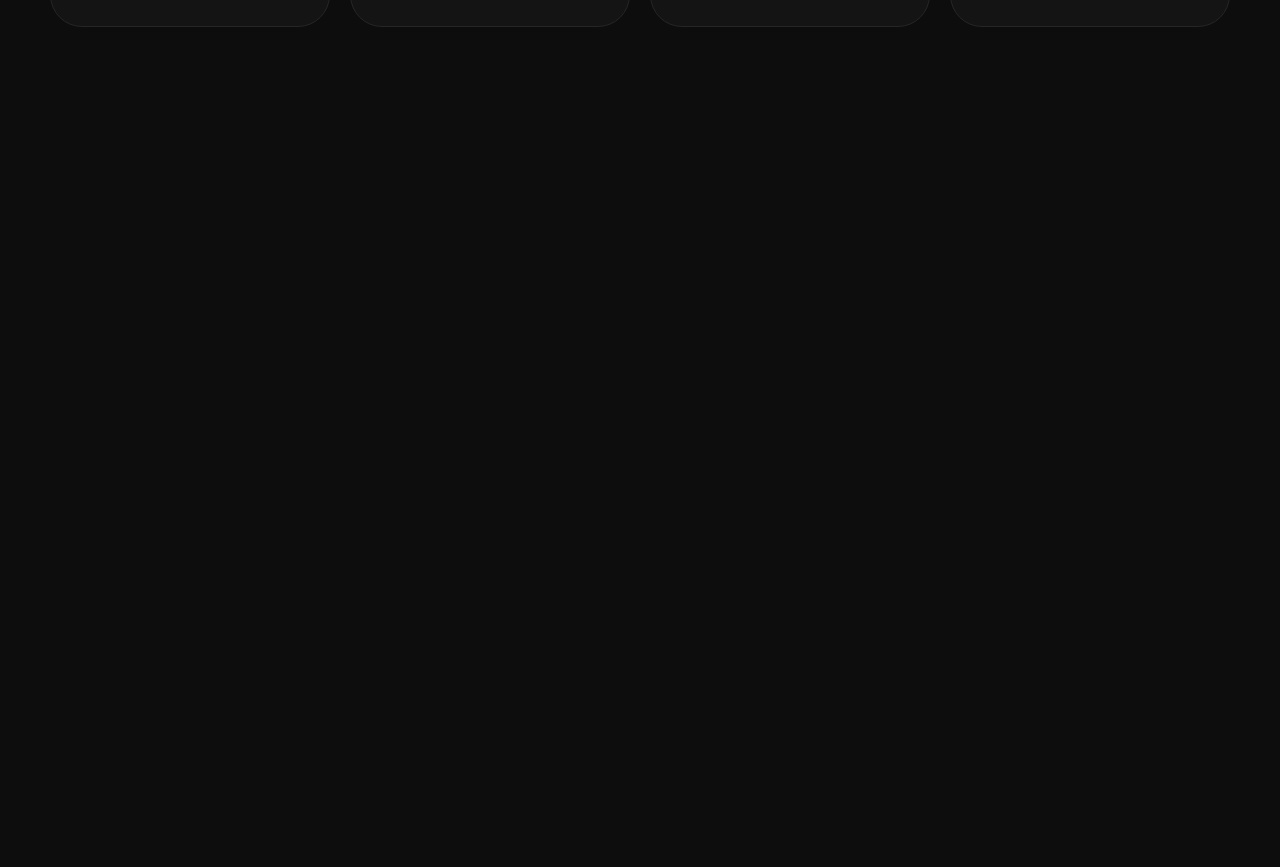
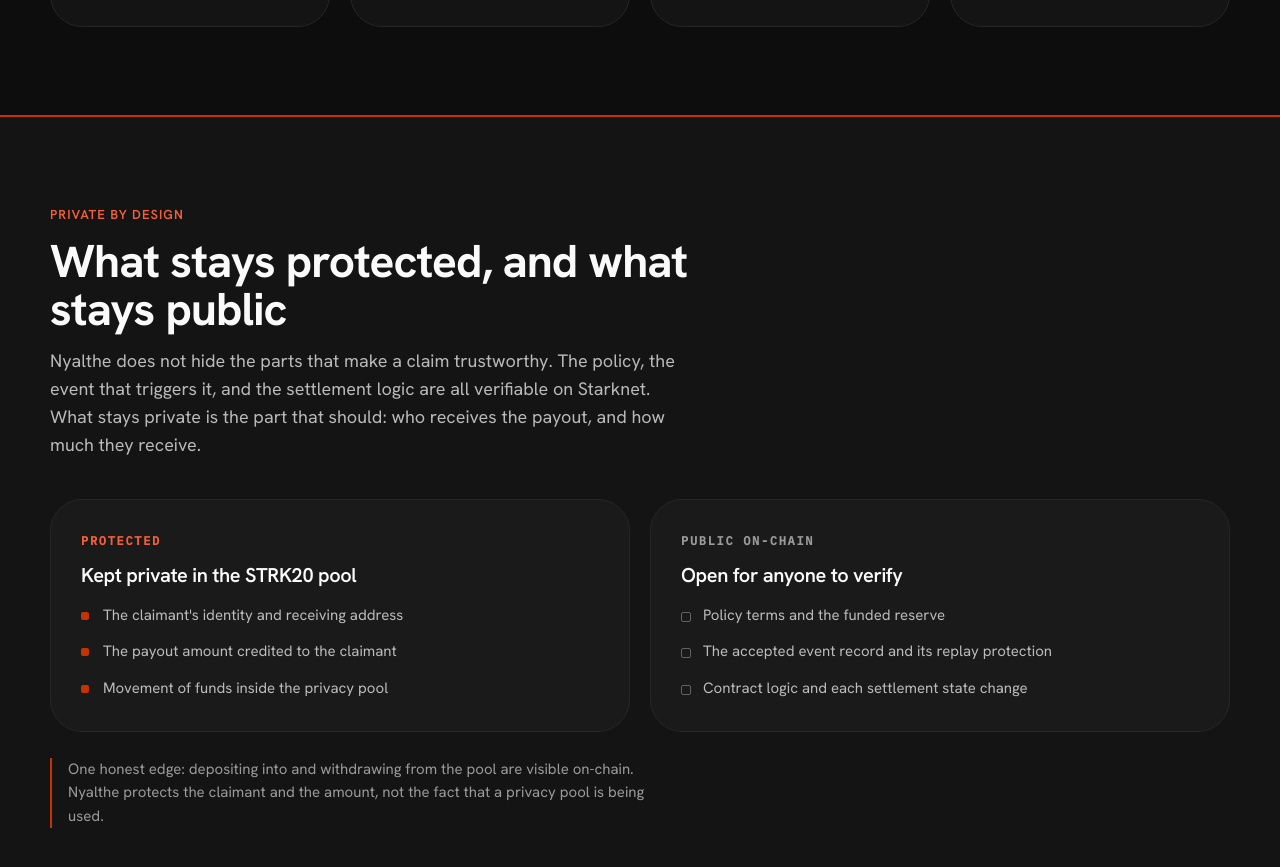
Before and after one commit to mystiquemide/nyalthe, a Next.js app: page / in a window 1280 px wide. Shown: the part 1412-2279 px from the top of the page. Before the commit the page ends 1527 px from the top, so only its background shows below. Built offline with nearby package versions, Linux system fonts and the light colour scheme.

Commit message:
Add private by design section

```diff
--- /dev/null
+++ b/src/app/components/site/PrivateByDesign.module.css
@@ -0,0 +1,128 @@
+.section {
+  background: var(--panel);
+  border-top: 2px solid var(--aqua);
+  padding: 88px var(--gutter);
+}
+
+.inner {
+  max-width: var(--maxw);
+  margin: 0 auto;
+}
+
+.head {
+  max-width: 720px;
+  margin-bottom: 40px;
+}
+
+.eyebrow {
+  font-size: 13px;
+  font-weight: 600;
+  letter-spacing: 0.08em;
+  text-transform: uppercase;
+  color: var(--aqua-deep);
+  margin-bottom: 12px;
+}
+
+.h2 {
+  font-size: clamp(30px, 4.5vw, 46px);
+  font-weight: 700;
+  letter-spacing: -0.02em;
+  margin-bottom: 14px;
+}
+
+.intro {
+  font-size: 18px;
+  line-height: 1.55;
+  color: var(--body);
+  max-width: 64ch;
+}
+
+.grid {
+  display: grid;
+  grid-template-columns: repeat(2, 1fr);
+  gap: 20px;
+}
+
+.panel {
+  background: var(--surface-2);
+  border: 1px solid var(--border);
+  border-radius: var(--radius);
+  padding: 32px 30px;
+}
+
+.kicker {
+  font-family: var(--font-mono);
+  font-size: 12px;
+  font-weight: 700;
+  letter-spacing: 0.14em;
+  text-transform: uppercase;
+  margin-bottom: 14px;
+}
+.protected .kicker {
+  color: var(--aqua-deep);
+}
+.public .kicker {
+  color: var(--muted);
+}
+
+.panelTitle {
+  font-size: 20px;
+  font-weight: 600;
+  color: var(--ink);
+  margin-bottom: 18px;
+}
+
+.list {
+  list-style: none;
+  display: flex;
+  flex-direction: column;
+  gap: 14px;
+}
+
+.list li {
+  position: relative;
+  padding-left: 22px;
+  font-size: 15px;
+  line-height: 1.5;
+  color: var(--body);
+}
+.list li::before {
+  content: "";
+  position: absolute;
+  left: 0;
+  top: 8px;
+  width: 8px;
+  height: 8px;
+  border-radius: 2px;
+}
+.protected .list li::before {
+  background: var(--aqua);
+}
+.public .list li::before {
+  border: 1.5px solid var(--faint);
+}
+
+.note {
+  margin-top: 26px;
+  padding-left: 16px;
+  border-left: 2px solid var(--aqua);
+  font-size: 15px;
+  line-height: 1.55;
+  color: var(--muted);
+  max-width: 72ch;
+}
+
+@media (max-width: 900px) {
+  .grid {
+    grid-template-columns: 1fr;
+  }
+}
+
+@media (max-width: 560px) {
+  .section {
+    padding: 64px var(--gutter);
+  }
+  .panel {
+    padding: 26px 22px;
+  }
+}
--- /dev/null
+++ b/src/app/components/site/PrivateByDesign.tsx
@@ -0,0 +1,60 @@
+import styles from "./PrivateByDesign.module.css";
+
+const PROTECTED = [
+  "The claimant's identity and receiving address",
+  "The payout amount credited to the claimant",
+  "Movement of funds inside the privacy pool",
+];
+
+const PUBLIC = [
+  "Policy terms and the funded reserve",
+  "The accepted event record and its replay protection",
+  "Contract logic and each settlement state change",
+];
+
+export default function PrivateByDesign() {
+  return (
+    <section id="privacy" className={styles.section}>
+      <div className={styles.inner}>
+        <div className={styles.head}>
+          <p className={styles.eyebrow}>Private by design</p>
+          <h2 className={styles.h2}>What stays protected, and what stays public</h2>
+          <p className={styles.intro}>
+            Nyalthe does not hide the parts that make a claim trustworthy. The policy, the
+            event that triggers it, and the settlement logic are all verifiable on Starknet.
+            What stays private is the part that should: who receives the payout, and how
+            much they receive.
+          </p>
+        </div>
+
+        <div className={styles.grid}>
+          <article className={`${styles.panel} ${styles.protected}`}>
+            <p className={styles.kicker}>Protected</p>
+            <h3 className={styles.panelTitle}>Kept private in the STRK20 pool</h3>
+            <ul className={styles.list}>
+              {PROTECTED.map((item) => (
+                <li key={item}>{item}</li>
+              ))}
+            </ul>
+          </article>
+
+          <article className={`${styles.panel} ${styles.public}`}>
+            <p className={styles.kicker}>Public on-chain</p>
+            <h3 className={styles.panelTitle}>Open for anyone to verify</h3>
+            <ul className={styles.list}>
+              {PUBLIC.map((item) => (
+                <li key={item}>{item}</li>
+              ))}
+            </ul>
+          </article>
+        </div>
+
+        <p className={styles.note}>
+          One honest edge: depositing into and withdrawing from the pool are visible
+          on-chain. Nyalthe protects the claimant and the amount, not the fact that a
+          privacy pool is being used.
+        </p>
+      </div>
+    </section>
+  );
+}
--- a/src/app/page.tsx
+++ b/src/app/page.tsx
@@ -1,6 +1,7 @@
 import SiteNav from "./components/site/SiteNav";
 import Hero from "./components/site/Hero";
 import HowItWorks from "./components/site/HowItWorks";
+import PrivateByDesign from "./components/site/PrivateByDesign";
 
 export default function Page() {
   return (
@@ -9,6 +10,7 @@
       <main>
         <Hero />
         <HowItWorks />
+        <PrivateByDesign />
       </main>
     </>
   );
```
